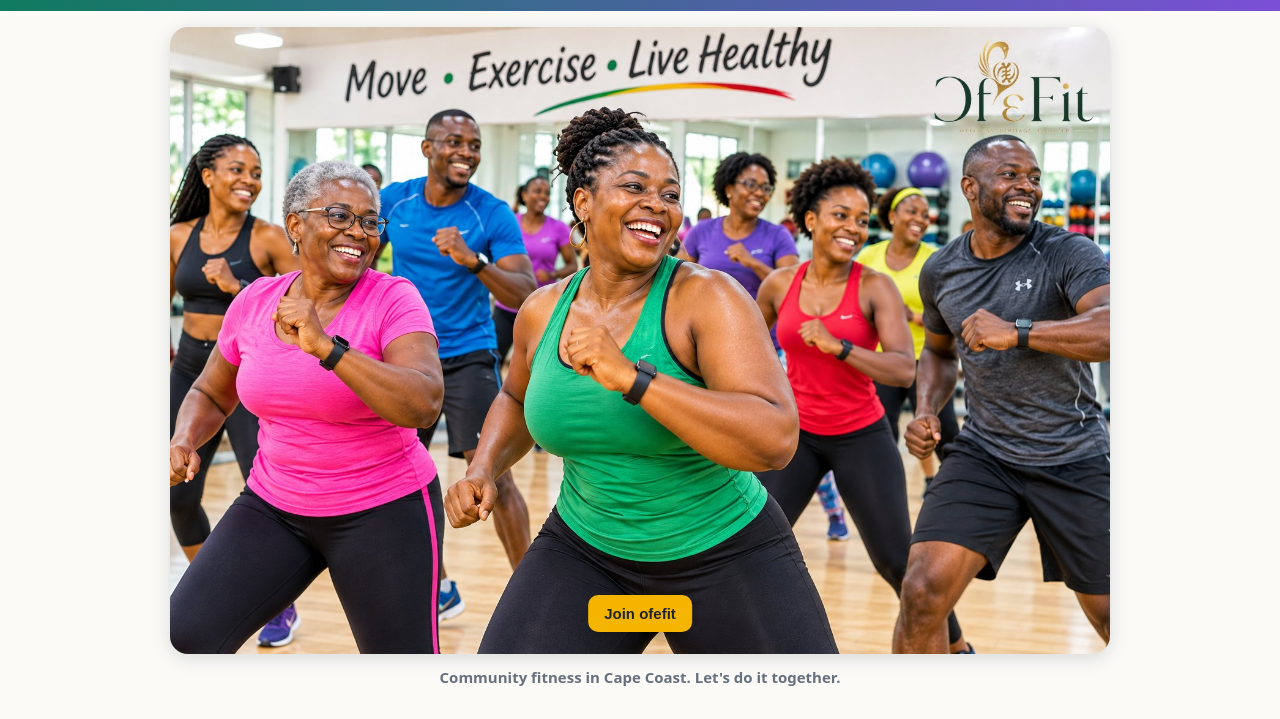
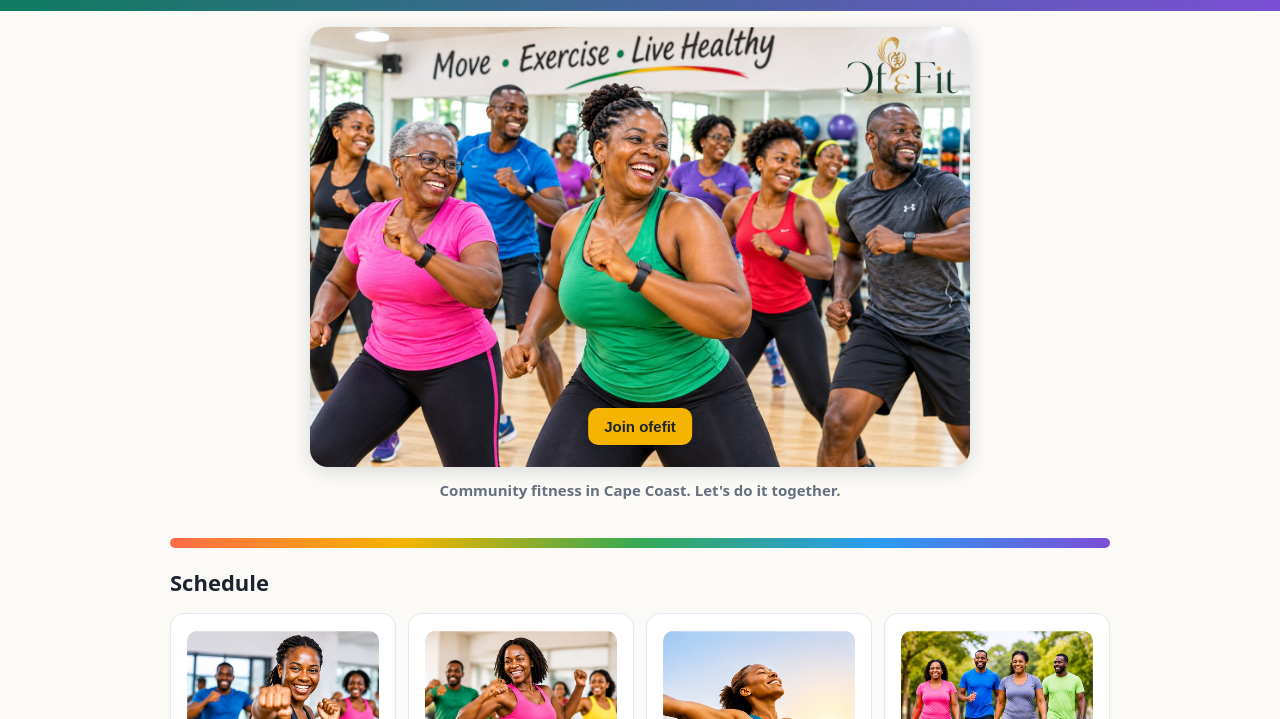
Before and after one commit to ofefit/ofefit-backend, a plain HTML site: page docs/index.html in a window 1280 px wide. Shown: the part 81-800 px from the top of the page. Drawn offline with nearby package versions, Linux system fonts and the light colour scheme.

Commit message:
Update index.html

```diff
--- a/docs/index.html
+++ b/docs/index.html
@@ -21,7 +21,7 @@ main{max-width:980px;margin:0 auto;padding:20px}
 .view[hidden]{display:none}
 h2{font-size:22px;margin:8px 0 12px}
 h3{font-size:17px;margin:0 0 6px}
-.banner-wrap{max-width:980px;margin:16px auto 0;padding:0 20px}
+.banner-wrap{max-width:700px;margin:16px auto 0;padding:0 20px}
 .banner-box{position:relative}
 .banner{display:block;width:100%;height:auto;border-radius:18px;box-shadow:0 4px 18px rgba(16,24,40,.15)}
 .banner-btn{position:absolute;left:50%;bottom:22px;transform:translateX(-50%);font-size:17px;padding:12px 28px;box-shadow:0 4px 12px rgba(0,0,0,.25);white-space:nowrap}
```
